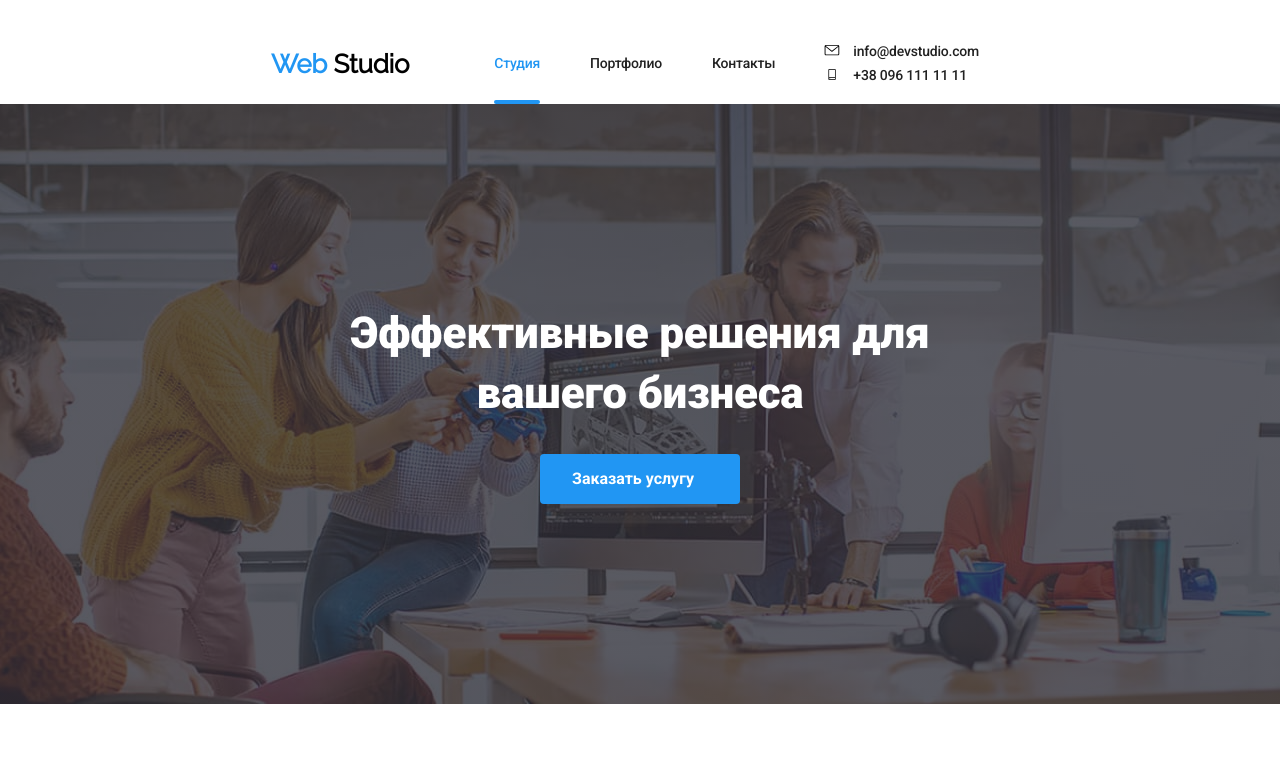
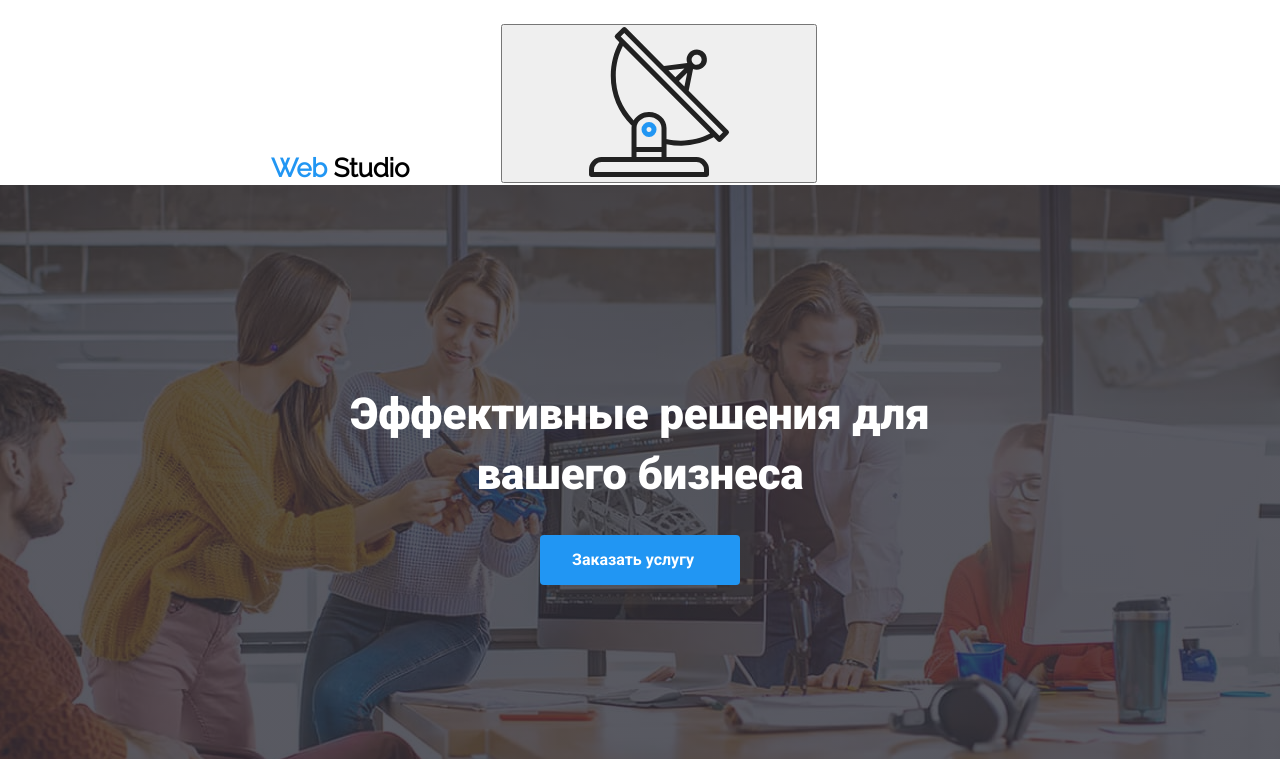
Before and after one commit to Fedyna-Nataliia/goit-markup-hw-08, a plain HTML site: page index.html in a window 1280 px wide. Shown: the top 759 px of the page. Drawn offline with nearby package versions, Linux system fonts and the light colour scheme.

Commit message:
добавляє кнопку в меню навігації

```diff
--- a/index.html
+++ b/index.html
@@ -20,7 +20,12 @@
             <a href="./index.html" class="logo">
                 <span class="logo-primary">Web</span> Studio
             </a>
-        <ul class="site-nav list">
+            <button type="button">
+                <svg class="">
+                    <use href="./images/sprite.svg#icon-antenna-1-1"></use>
+                </svg>
+            </button>
+       <!--<ul class="site-nav list">
             <li class="item"><a href="./index.html" class="link current">Студия</a></li>
             <li class="item"><a href="./portfolio.html" class="link">Портфолио</a></li>
             <li class="item"><a href="" class="link">Контакты</a></li>
@@ -42,7 +47,7 @@
                     </svg>
                     +38 096 111 11 11
                 </a>
-          </ul>
+          </ul>-->
         </nav>
         </div>
     </header>
@@ -109,7 +114,7 @@
         </section>
 
           <!-- Examples -->
-      <section class="section visually-hidden">
+      <section class="examples-section section">
         <div class="container">
         <h2 class="section-title">Чем мы занимаемся</h2>
         <ul class="work-list list">
--- a/sass/components/_examples.scss
+++ b/sass/components/_examples.scss
@@ -1,3 +1,9 @@
+.examples-section {
+    @media screen and (max-width: 1599px){
+       display: none;
+    }
+}
+
 .work-list {
     display: flex;
 
--- a/sass/components/_header.scss
+++ b/sass/components/_header.scss
@@ -6,12 +6,12 @@
 }
 
 .main-nav {
-    display: flex;
-    align-items: center;
+    //display: flex;
+   // align-items: center;
 }
 
 .site-nav {
-    display: flex;
+   // display: flex;
 
 }
 
```
Also changed, not shown: css/main.css, css/main.min.css, images/close_24px (1).svg (added), images/menu_24px.svg (added), images/sprite.svg, images/symbol-defs.svg (added), 2 other files.
